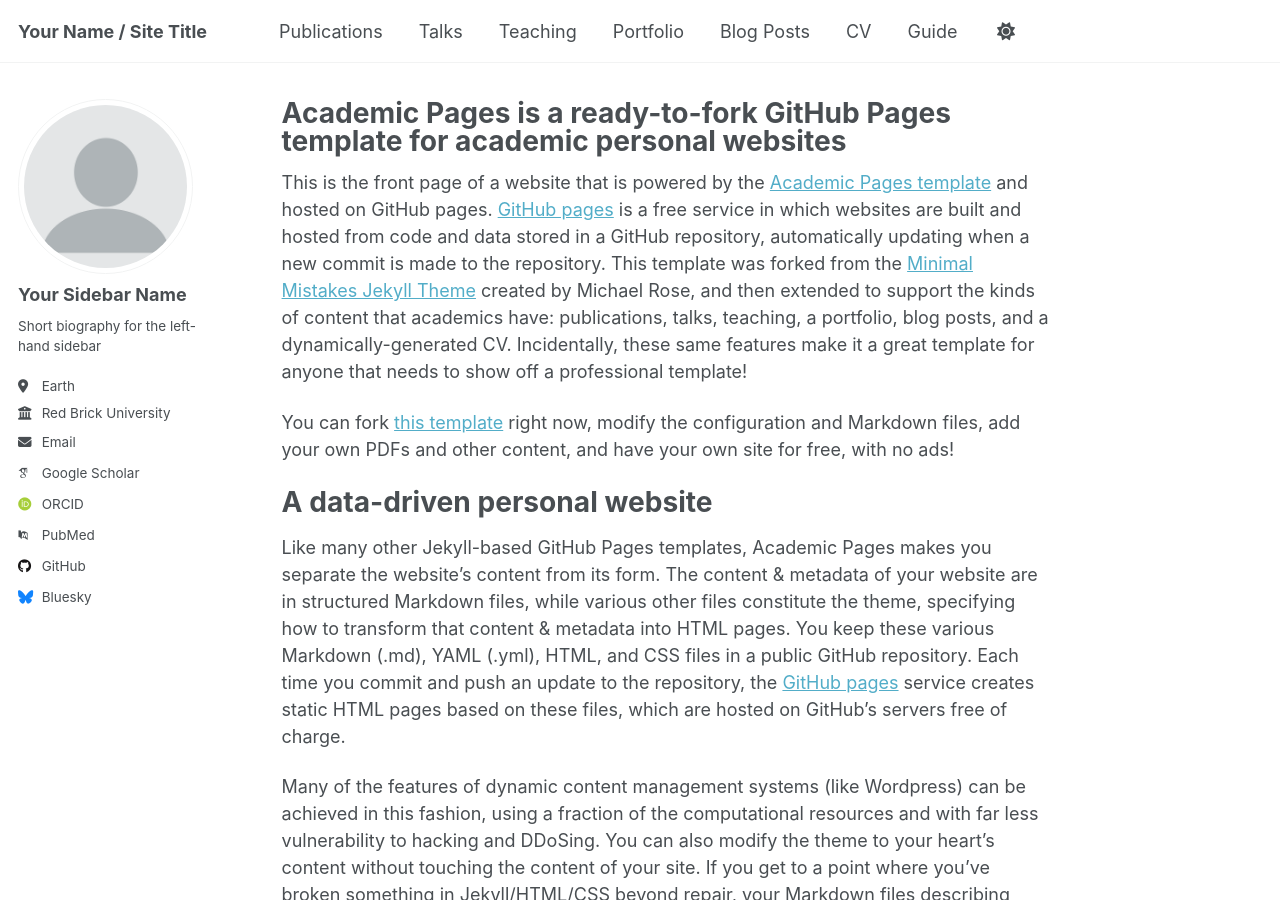
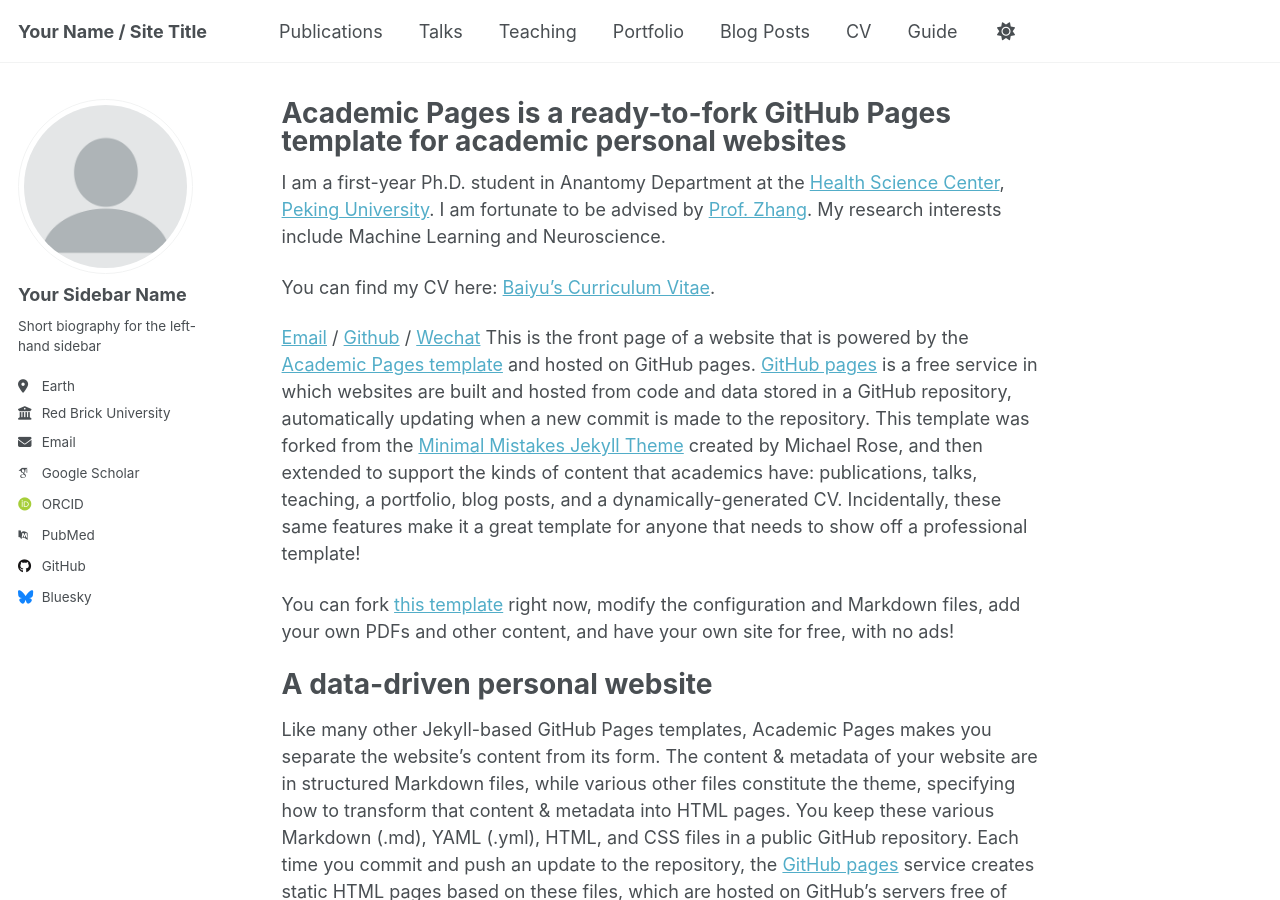
Before and after one commit to Baiyululu/Baiyululu.github.io, a Jekyll site: the page built from _pages/about.md, in a window 1280 px wide and 900 px high. Built offline with Jekyll 4.4.1, drawn with Linux system fonts in a browser that asks for light colours; some web fonts are replaced; a script that is not in the unit is left out.

Commit message:
Update about.md

```diff
--- a/_pages/about.md
+++ b/_pages/about.md
@@ -7,7 +7,11 @@ redirect_from:
   - /about.html
 ---
 
-This is the front page of a website that is powered by the [Academic Pages template](https://github.com/academicpages/academicpages.github.io) and hosted on GitHub pages. [GitHub pages](https://pages.github.com) is a free service in which websites are built and hosted from code and data stored in a GitHub repository, automatically updating when a new commit is made to the repository. This template was forked from the [Minimal Mistakes Jekyll Theme](https://mmistakes.github.io/minimal-mistakes/) created by Michael Rose, and then extended to support the kinds of content that academics have: publications, talks, teaching, a portfolio, blog posts, and a dynamically-generated CV. Incidentally, these same features make it a great template for anyone that needs to show off a professional template!
+I am a first-year Ph.D. student in Anantomy Department at the [Health Science Center](https://www.nihds.pku.edu.cn/), [Peking University](https://www.pku.edu.cn/). I am fortunate to be advised by [Prof. Zhang](). My research interests include Machine Learning and Neuroscience.
+
+You can find my CV here: [Baiyu's Curriculum Vitae](../assets/Curriculum_Vitae.pdf).
+
+[Email](mailto:xxx@stu.pku.edu.cn) / [Github](https://github.com/xxx) / [Wechat](../images/wechat.jpg) This is the front page of a website that is powered by the [Academic Pages template](https://github.com/academicpages/academicpages.github.io) and hosted on GitHub pages. [GitHub pages](https://pages.github.com) is a free service in which websites are built and hosted from code and data stored in a GitHub repository, automatically updating when a new commit is made to the repository. This template was forked from the [Minimal Mistakes Jekyll Theme](https://mmistakes.github.io/minimal-mistakes/) created by Michael Rose, and then extended to support the kinds of content that academics have: publications, talks, teaching, a portfolio, blog posts, and a dynamically-generated CV. Incidentally, these same features make it a great template for anyone that needs to show off a professional template!
 
  You can fork [this template](https://github.com/academicpages/academicpages.github.io) right now, modify the configuration and Markdown files, add your own PDFs and other content, and have your own site for free, with no ads!
 
```
